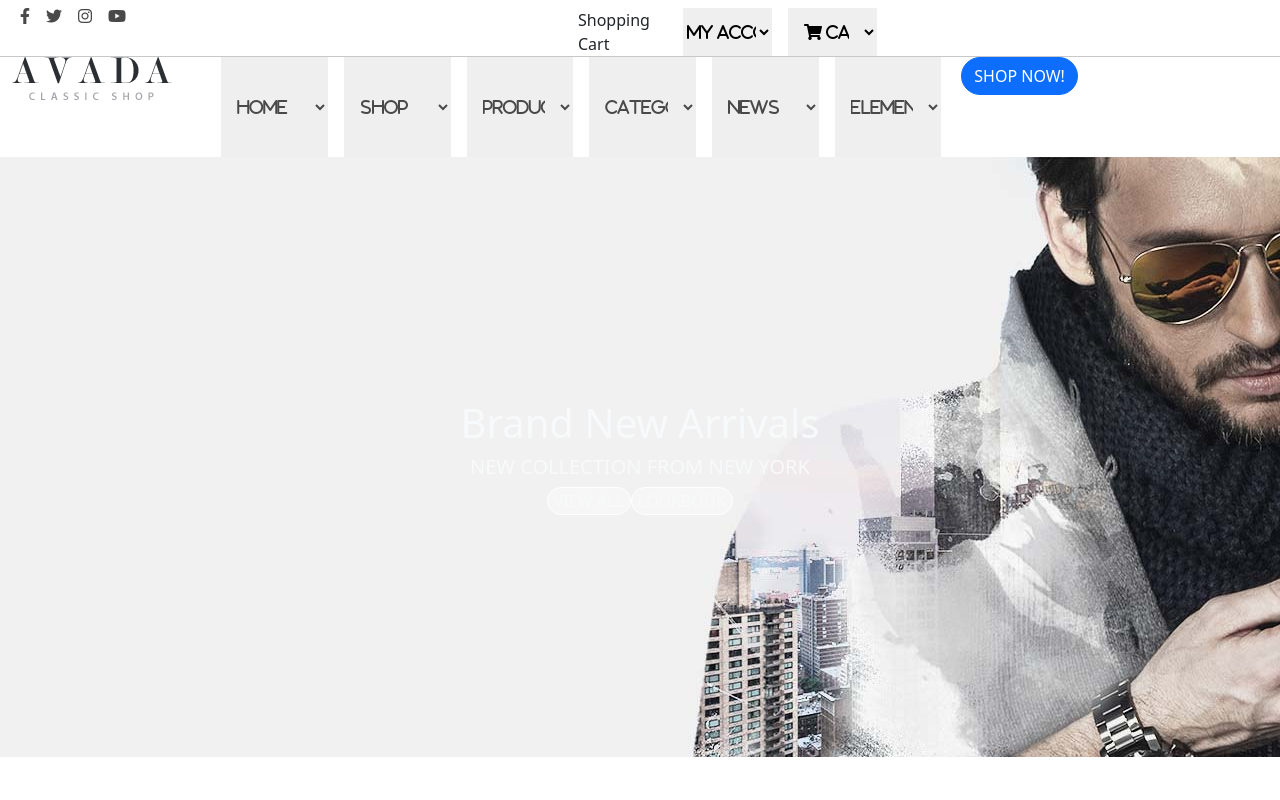
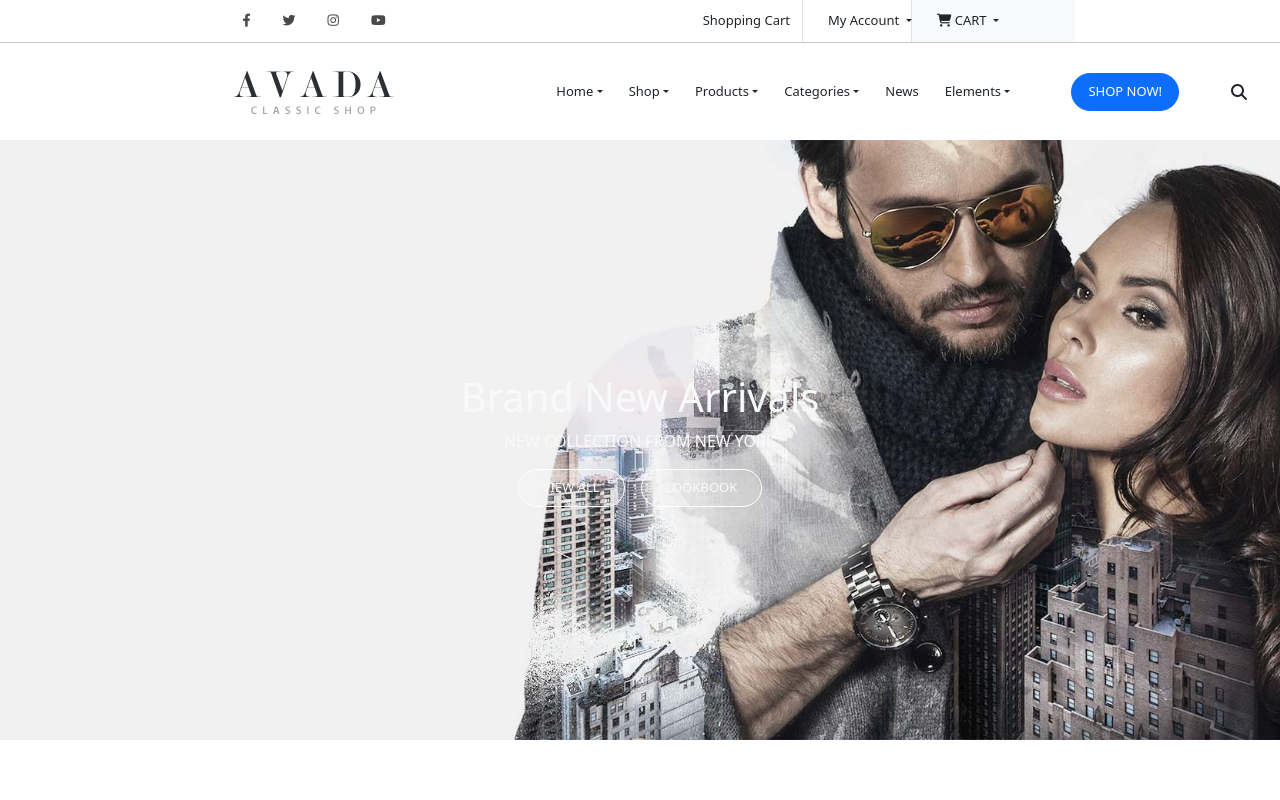
Before and after one commit to SofiaDiBlasi/classic-shop-html-vuejs, a Vue app in the folder my-vue-app/: page / in a window 1280 px wide. Shown: the top 800 px of the page. Built offline with nearby package versions, Linux system fonts and the light colour scheme.

Commit message:
added more style

```diff
--- a/my-vue-app/index.html
+++ b/my-vue-app/index.html
@@ -3,7 +3,7 @@
   <head>
     <meta charset="UTF-8" />
     <link rel="icon" type="image/svg+xml" href="/vite.svg" />
-    <link rel="stylesheet" href="https://cdnjs.cloudflare.com/ajax/libs/font-awesome/6.0.0/css/all.min.css">
+    <link rel="stylesheet" href="https://cdnjs.cloudflare.com/ajax/libs/font-awesome/6.4.0/css/all.min.css">
     <link rel="stylesheet" href="https://use.fontawesome.com/releases/v5.15.4/css/all.css" integrity="sha384-DyZ88mC6Up2uqS4h/KRgHuoeGwBcD4Ng9SiP4dIRy0EXTlnuz47vAwmeGwVChigm" crossorigin="anonymous"/>
     <meta name="viewport" content="width=device-width, initial-scale=1.0" />
     <title>Classic-shop</title>
--- a/my-vue-app/src/components/AppBigBanner.vue
+++ b/my-vue-app/src/components/AppBigBanner.vue
@@ -43,18 +43,18 @@
 <template>
 
   <!--contenitore generale-->
-  <div :style="'background-image: url(' + currentBanner + ')'" class="container-fluid">
-    <div class="row">
-      <div class="col bigBanner d-flex flex-column justify-content-center align-items-center my-0 py-0">
+  <div :style="'background-image: url(' + currentBanner + '); background-size: cover'" class="container-fluid bigBanner px-0">
+    <div class="row align-items-center justify-content-center h-100">
+      <div class="col-auto d-flex flex-column justify-content-center align-items-center h-100">
 
         <!--testo del banner-->
         <h1 class="text-light">Brand New Arrivals</h1>
-        <h5 class="text-light">NEW COLLECTION FROM NEW YORK</h5>
+        <p class="text-light">NEW COLLECTION FROM NEW YORK</p>
 
         <!--pulsanti-->
         <div class="d-flex">
-          <button class="bannerBtn text-light rounded-pill">VIEW ALL</button>
-          <button class="bannerBtn text-light rounded-pill">LOOKBOOK</button>
+          <button class="btn btn-lg bannerBtn text-light rounded-pill mx-2 px-4">VIEW ALL</button>
+          <button class="btn btn-lg bannerBtn text-light rounded-pill mx-2 px-4">LOOKBOOK</button>
         </div>
       </div>
     </div>
@@ -63,11 +63,11 @@
 
 <style lang="scss">
   .bigBanner{
-    width: 100%;
     height: 600px;
   }
   .bannerBtn {
-    background-color:rgba(255, 255, 255, 0.3);
-    border: 1px solid white;
+    background-color:rgba(255, 255, 255, 0.1) !important;
+    border: 1px solid white !important;
+    color: white !important;
   }
 </style>
--- a/my-vue-app/src/components/AppNavBar.vue
+++ b/my-vue-app/src/components/AppNavBar.vue
@@ -10,23 +10,31 @@
               "fa-brands fa-instagram",
               "fa-brands fa-youtube"
         ],
-        accountInfo : [
-              "Profilo",
-              "Impostazioni",
-              "Disconnetti",
-              "Contatta Assistenza"
-        ],
         cartItem : [
             "n-1 T-shirt Tg Sx",
             "n-2 Cappello in lana"
         ],
         navMenù : [
-            "Home",
-            "Shop",
-            "Products",
-            "Categories",
-            "News",
-            "Elements"
+          {
+            name:"Home",
+            order:0
+          },
+          {
+            name:"Shop",
+            order:1
+          },
+          {
+            name:"Products",
+            order:2
+          },
+          {
+            name:"Categories",
+            order:3
+          },
+          {
+            name:"Elements",
+            order:5
+          }
         ],
         navItem : [
             "opzione 1",
@@ -44,100 +52,109 @@
 <template>
 
   <!--contenitore generale-->
-  <div class="d-flex flex-column w-100">
+  <div class="container-fluid header-container px-0">
 
     <!--sezione 1-->
 
     <!--parte alta header-->
-    <div class="cart container row">
+    <div class="row align-items-center h-30">
 
       <!--parte sinistra-->
 
       <!--icone social-->
-      <div class="col-6">
-        <i v-for="icone in iconeSocial" :key="icone" :class="icone" class="iconeSocial m-2"></i>
+      <div class="col-6 text-center">
+        <i v-for="icone in iconeSocial" :key="icone" :class="icone" class="iconeSocial mx-3"></i>
       </div>
 
       <!--parte destra-->
 
-      <div class="col-6">
-        <div class="row m-0 p-0">
+      <div class="col-6 h-100">
+        <div class="row h-100">
 
           <!--shopping cart-->
-          <div class="offset-2 col-2 m-2 p-0">
-            Shopping Cart
+          <div class="d-flex flex-row-reverse col-3 border-end h-100 align-items-center">
+            <div>Shopping Cart</div>
           </div>
 
           <!--menù profilo-->
-          <select id="cartItem" class="col-2 dropdown m-2 p-0 border-0" aria-label="Default select example">
-            <option>
-               My Account
-            </option>
-            <option v-for="info in accountInfo" :key="info" :value="info">{{ info }}</option>
-          </select>
+          <div class="d-flex col-2 border-end h-100 align-items-center">
+            <button class="btn dropdown-toggle" type="button" data-toggle="dropdown" aria-expanded="false">
+              My Account
+            </button>
+          </div>
 
           <!--menù carrello-->
-            <select id="cartItem" class="col-2 dropdown m-2 border-0" aria-label="Default select example">
-              <option>
-                <span class="cartIcon">&#xf07a;</span>
-                Cart</option>
-              <option v-for="item in cartItem" :key="item" :value="item">{{ item }}</option>
-            </select>
+          <div class="d-flex col-3 bg-light h-100 align-items-center">
+            <button class="btn dropdown-toggle" type="button" data-toggle="dropdown" aria-expanded="false">
+              <i class="fa-solid fa-cart-shopping"></i>
+              CART
+            </button>
+          </div>
         </div>
       </div>
     </div>
 
-    <hr class="my-0">
+    <hr class="m-0">
 
     <!--sezione 2-->
 
     <!--parte bassa header-->
 
     <!--logo Avada-->
-    <div class="row m-0">
-      <div class="col-2">
+    <div class="row h-70">
+      <div class="offset-2 col-2 logo text-center h-100 align-items-center justify-content-center d-flex">
         <img src="../assets/images/classic_shop_logo1x.png" alt="">
       </div>
 
       <!--select menù navbar-->
-      <select v-for="navSection in navMenù" :key="navSection" class="col-1 dropdown m-2 navBar py-0 my-0" aria-label="Default select example">
-        <option>{{ navSection }}</option>
-        <option v-for="navItem in navItem" :key="navItem" :value="navItem">{{ navItem }}</option>
-      </select>
-
-          <!--shop button-->
-      <div class="col-3">
-        <a class="btn btn-primary rounded-pill" href="#" role="button">SHOP NOW!</a>
+      <div class="offset-1 col-7 select text-center h-100 align-items-center d-flex">
+        <button v-for="voce in navMenù" :key="voce" :class="'order-'+ voce.order" class="navBar rounded-0 btn dropdown-toggle h-100" type="button" data-toggle="dropdown" aria-expanded="false">
+          {{ voce.name }}
+        </button>
+        <button class="navBar h-100 rounded-0 btn order-4" href="">News</button>
+        <button type="button" class="btn btn-primary btn-lg rounded-pill font-weight-bold mx-5 order-6">
+          SHOP NOW!
+        </button>
+        <i class="fa-solid fa-magnifying-glass fs-6 ms-1 order-7"></i>
       </div>
-
-      <!--search bar o solo icona? chiedere-->
-      <div></div>
-
     </div>
   </div>
 </template>
 
 <style lang="scss">
-  .cart {
-    height: 3.5rem;
+  .header-container {
+    font-size: 13px !important;
+    height: 140px;
+  }
+  .h-30 {
+    height: 30%;
+  }
+  .h-70 {
+    height: 70%;
+  }
+  .btn {
+    font-size: 13px !important;
   }
 
   .iconeSocial{
     color: #494949;
   }
-
   .navBar{
     color: #494949;
     border: none;
-    height: 100px;
     &:hover {
-      color: blue;
-      border-top: 1px solid blue;
+      color: blue !important;
+      border-top: 1px solid blue !important;
     }
   }
-
   select {
     font-family: "Font Awesome\ 5 Free" !important;
     font-weight: 900;
   }
+  .order-6 {
+    order: 6 !important;
+    }
+  .order-7 {
+      order: 7 !important;
+    }
 </style>
```
